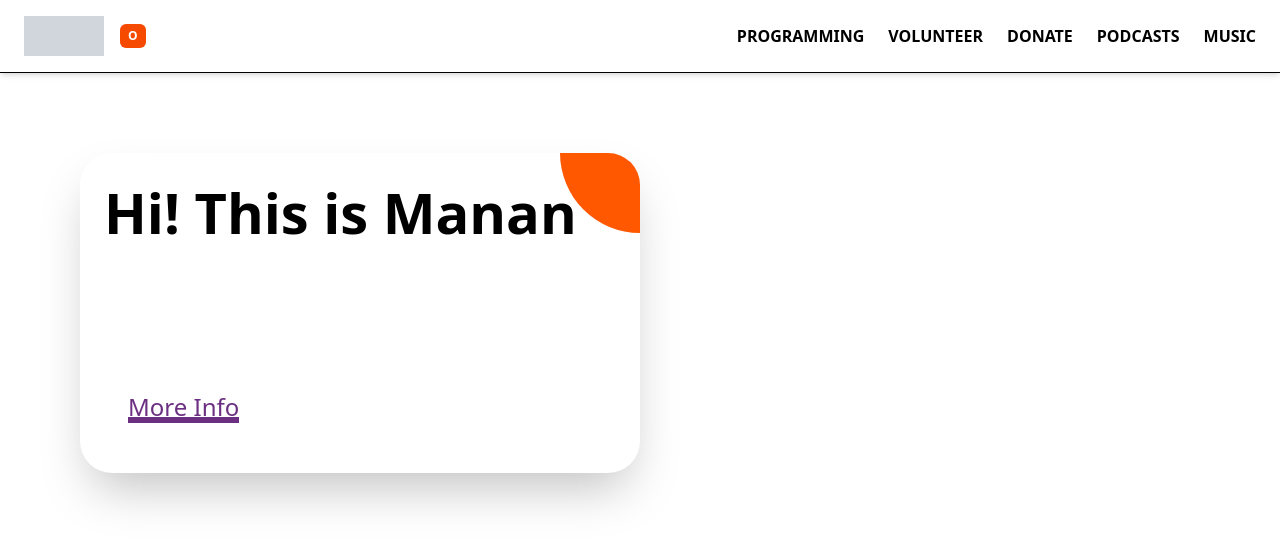
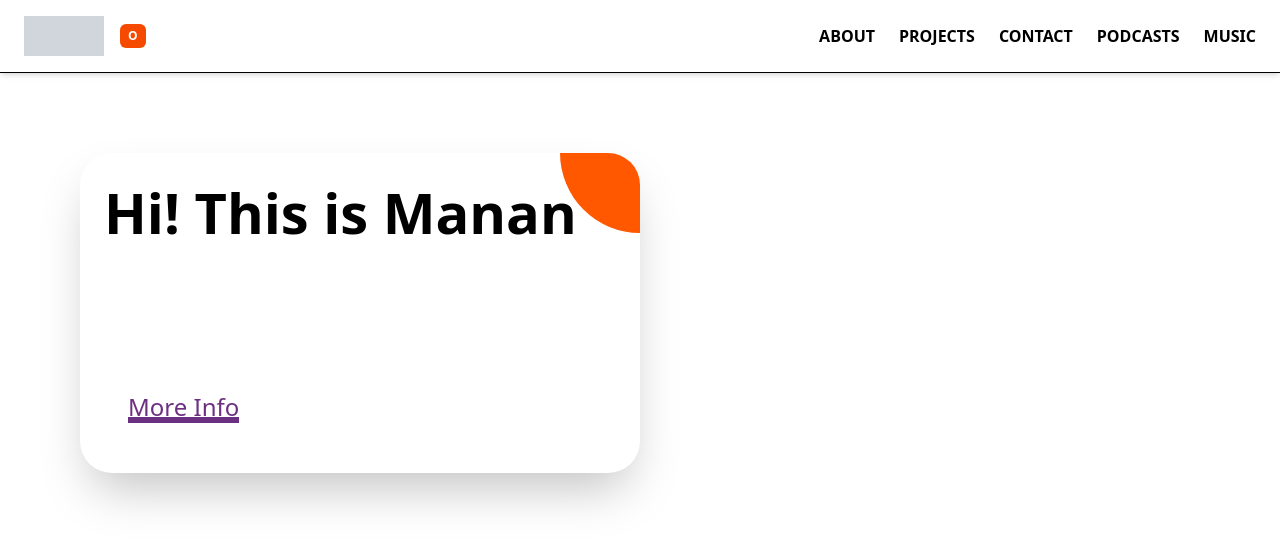
Before and after one commit to Manan565/manan565.github.io, a React (Vite) app: page / in a window 1280 px wide. Shown: the top 546 px of the page. Built offline with nearby package versions, Linux system fonts and the light colour scheme.

Commit message:
fixed titles

```diff
--- a/src/components/Header.jsx
+++ b/src/components/Header.jsx
@@ -19,13 +19,13 @@ const Header = () => {
       {/* Center Navigation - Always Visible */}
       <nav className="flex space-x-6 font-bold">
         <a href="#" className="hover:text-gray-600">
-          PROGRAMMING
+          ABOUT
         </a>
         <a href="#" className="hover:text-gray-600">
-          VOLUNTEER
+          PROJECTS
         </a>
         <a href="#" className="hover:text-gray-600">
-          DONATE
+          CONTACT
         </a>
         <a href="#" className="hover:text-gray-600">
           PODCASTS
```
